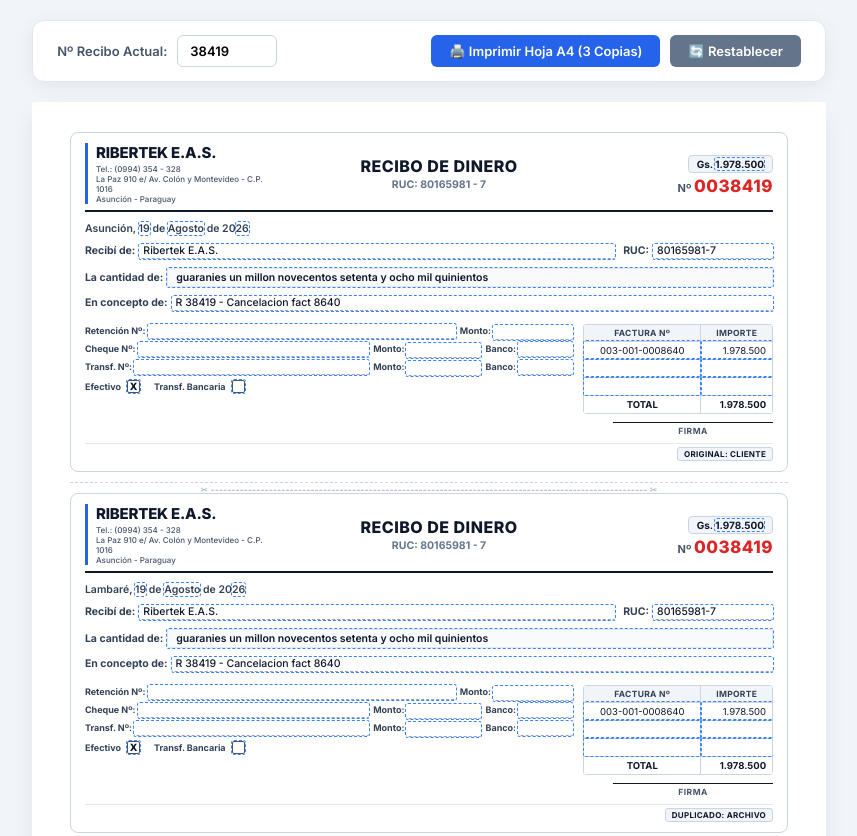
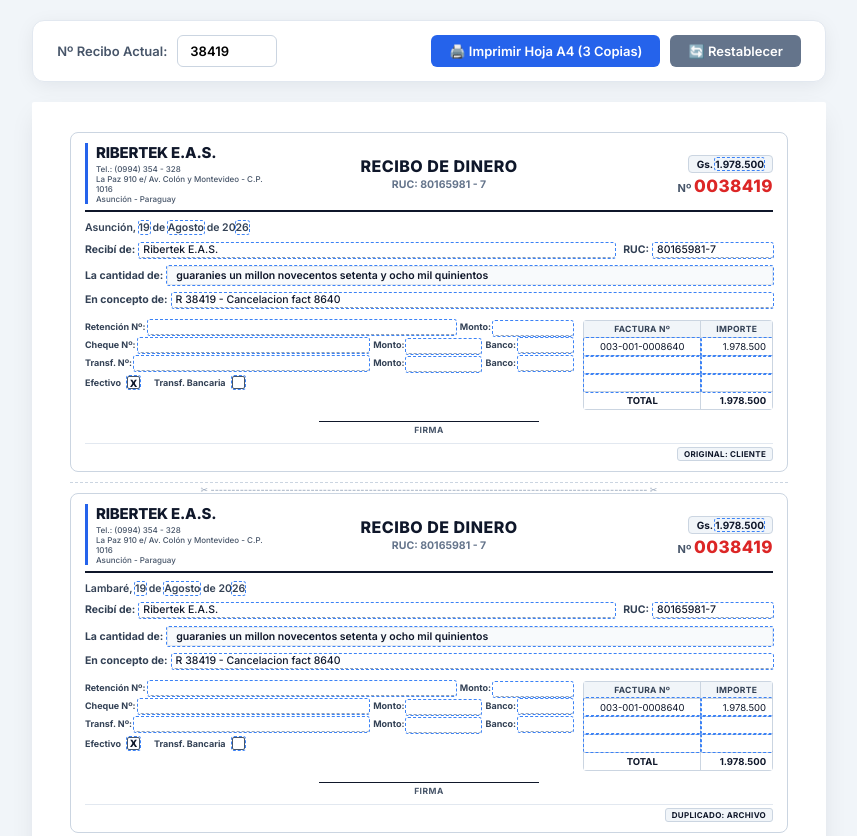
Before and after one commit to RodneyRBT/Recibo-de-dinero-rbt, a plain HTML site: page Index.html in a window 1280 px wide. Shown: the top 836 px of the page, without its empty margins (211-1068 px from the left). Drawn offline with Linux system fonts and the light colour scheme.

Commit message:
Update Index.html

```diff
--- a/Index.html
+++ b/Index.html
@@ -319,13 +319,16 @@
 
         .signature-area {
             display: flex;
-            justify-content: flex-end;
-            margin-top: 3px;
+            justify-content: center;
+            align-items: center;
+            margin-top: 6px;
+            margin-bottom: 2px;
+            width: 100%;
         }
 
         .signature-line {
             border-top: 1px solid #0f172a;
-            width: 160px;
+            width: 220px;
             text-align: center;
             padding-top: 3px;
             font-size: 8.5px;
```
